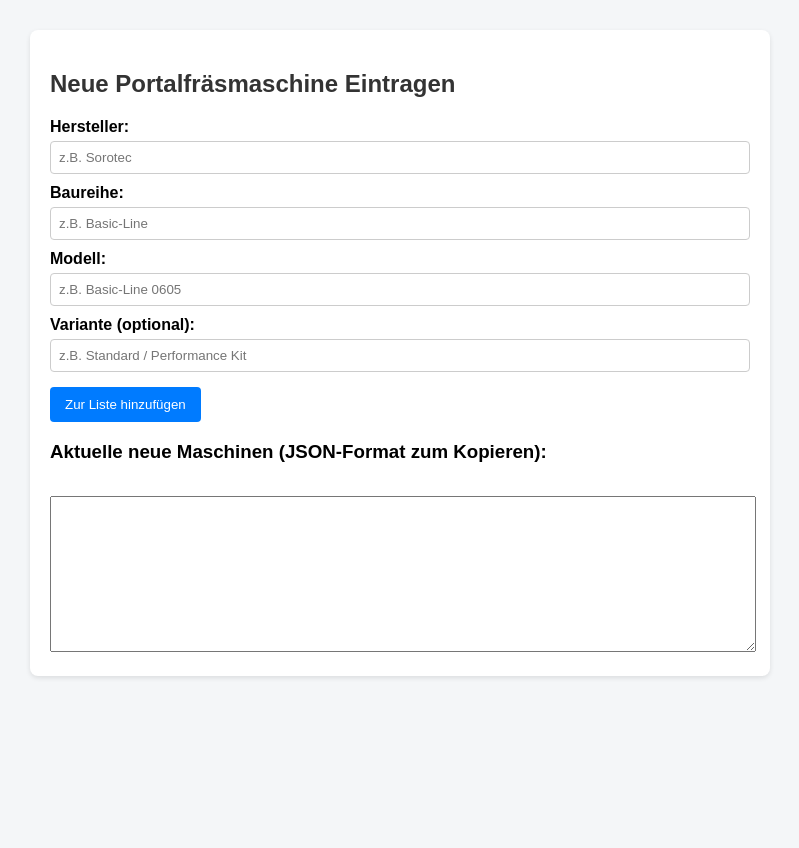
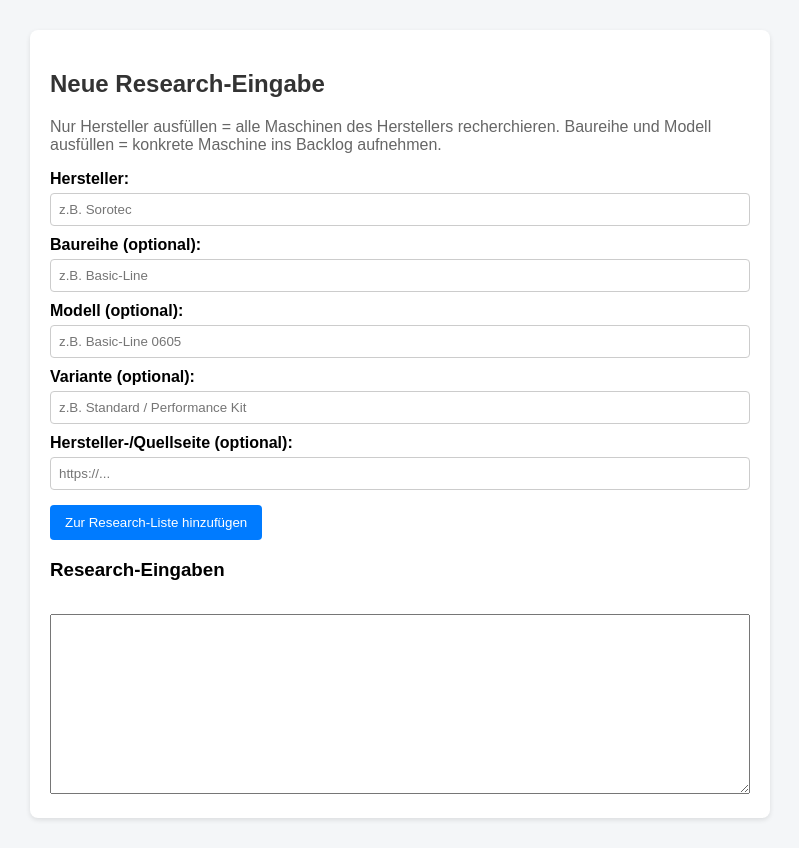
Before and after one commit to SimonP1P/portalfr-smaschinendatenfinder, a plain HTML site: page index.html in a window 1280 px wide. Shown: the whole page, without its empty margins (0-799 px from the left). Before the commit the page ends 800 px from the top, so only its background shows below. Drawn offline with Linux system fonts and the light colour scheme.

Commit message:
Allow manufacturer-only discovery and optional machine hierarchy input

```diff
--- a/index.html
+++ b/index.html
@@ -2,63 +2,74 @@
 <html lang="de">
 <head>
     <meta charset="UTF-8">
-    <title>CNC Portalfräsen - Neue Maschinen Erfassen</title>
+    <title>CNC Portalfräsen - Research-Eingabe</title>
     <style>
         body { font-family: Arial, sans-serif; margin: 30px; background: #f4f6f8; }
         .container { max-width: 700px; background: white; padding: 20px; border-radius: 8px; box-shadow: 0 2px 5px rgba(0,0,0,0.1); }
         h2 { color: #333; }
         label { display: block; margin-top: 10px; font-weight: bold; }
-        input, select { width: 100%; padding: 8px; margin-top: 5px; border: 1px solid #ccc; border-radius: 4px; box-sizing: border-box; }
+        input { width: 100%; padding: 8px; margin-top: 5px; border: 1px solid #ccc; border-radius: 4px; box-sizing: border-box; }
         button { margin-top: 15px; padding: 10px 15px; background: #007bff; color: white; border: none; border-radius: 4px; cursor: pointer; }
         button:hover { background: #0056b3; }
-        textarea { width: 100%; height: 150px; margin-top: 15px; font-family: monospace; }
+        textarea { width: 100%; height: 180px; margin-top: 15px; font-family: monospace; box-sizing: border-box; }
+        .hint { margin-top: 12px; color: #666; }
     </style>
 </head>
 <body>
+<div class="container">
+    <h2>Neue Research-Eingabe</h2>
+    <p class="hint">Nur Hersteller ausfüllen = alle Maschinen des Herstellers recherchieren. Baureihe und Modell ausfüllen = konkrete Maschine ins Backlog aufnehmen.</p>
 
-<div class="container">
-    <h2>Neue Portalfräsmaschine Eintragen</h2>
     <form id="machineForm">
         <label for="manufacturer">Hersteller:</label>
         <input type="text" id="manufacturer" required placeholder="z.B. Sorotec">
 
-        <label for="series">Baureihe:</label>
-        <input type="text" id="series" required placeholder="z.B. Basic-Line">
+        <label for="series">Baureihe (optional):</label>
+        <input type="text" id="series" placeholder="z.B. Basic-Line">
 
-        <label for="model">Modell:</label>
-        <input type="text" id="model" required placeholder="z.B. Basic-Line 0605">
+        <label for="model">Modell (optional):</label>
+        <input type="text" id="model" placeholder="z.B. Basic-Line 0605">
 
         <label for="variant">Variante (optional):</label>
         <input type="text" id="variant" placeholder="z.B. Standard / Performance Kit">
 
-        <button type="button" onclick="addMachine()">Zur Liste hinzufügen</button>
+        <label for="source_url">Hersteller-/Quellseite (optional):</label>
+        <input type="url" id="source_url" placeholder="https://...">
+
+        <button type="button" onclick="addEntry()">Zur Research-Liste hinzufügen</button>
     </form>
 
-    <h3>Aktuelle neue Maschinen (JSON-Format zum Kopieren):</h3>
+    <h3>Research-Eingaben</h3>
     <textarea id="jsonOutput" readonly></textarea>
 </div>
 
 <script>
-    let newMachines = [];
+    let entries = [];
 
-    function addMachine() {
-        const m = {
+    function addEntry() {
+        const manufacturer = document.getElementById('manufacturer').value.trim();
+        const series = document.getElementById('series').value.trim();
+        const model = document.getElementById('model').value.trim();
+        const variant = document.getElementById('variant').value.trim() || "Standard";
+        const sourceUrl = document.getElementById('source_url').value.trim();
+
+        if (!manufacturer) return;
+
+        const entry = {
             id: Date.now().toString(),
-            manufacturer: document.getElementById('manufacturer').value.trim(),
-            series: document.getElementById('series').value.trim(),
-            model: document.getElementById('model').value.trim(),
-            variant: document.getElementById('variant').value.trim() || "Standard",
-            status: "pending",
+            manufacturer_name: manufacturer,
+            series: series || null,
+            model: model || null,
+            variant: variant,
+            source_url: sourceUrl || null,
+            status: (!series && !model) ? "pending_discovery" : "pending_machine",
             added_at: new Date().toISOString().split('T')[0]
         };
 
-        if(!m.manufacturer || !m.series || !m.model) return;
-
-        newMachines.push(m);
-        document.getElementById('jsonOutput').value = JSON.stringify(newMachines, null, 2);
+        entries.push(entry);
+        document.getElementById('jsonOutput').value = JSON.stringify(entries, null, 2);
         document.getElementById('machineForm').reset();
     }
 </script>
-
 </body>
 </html>
```
